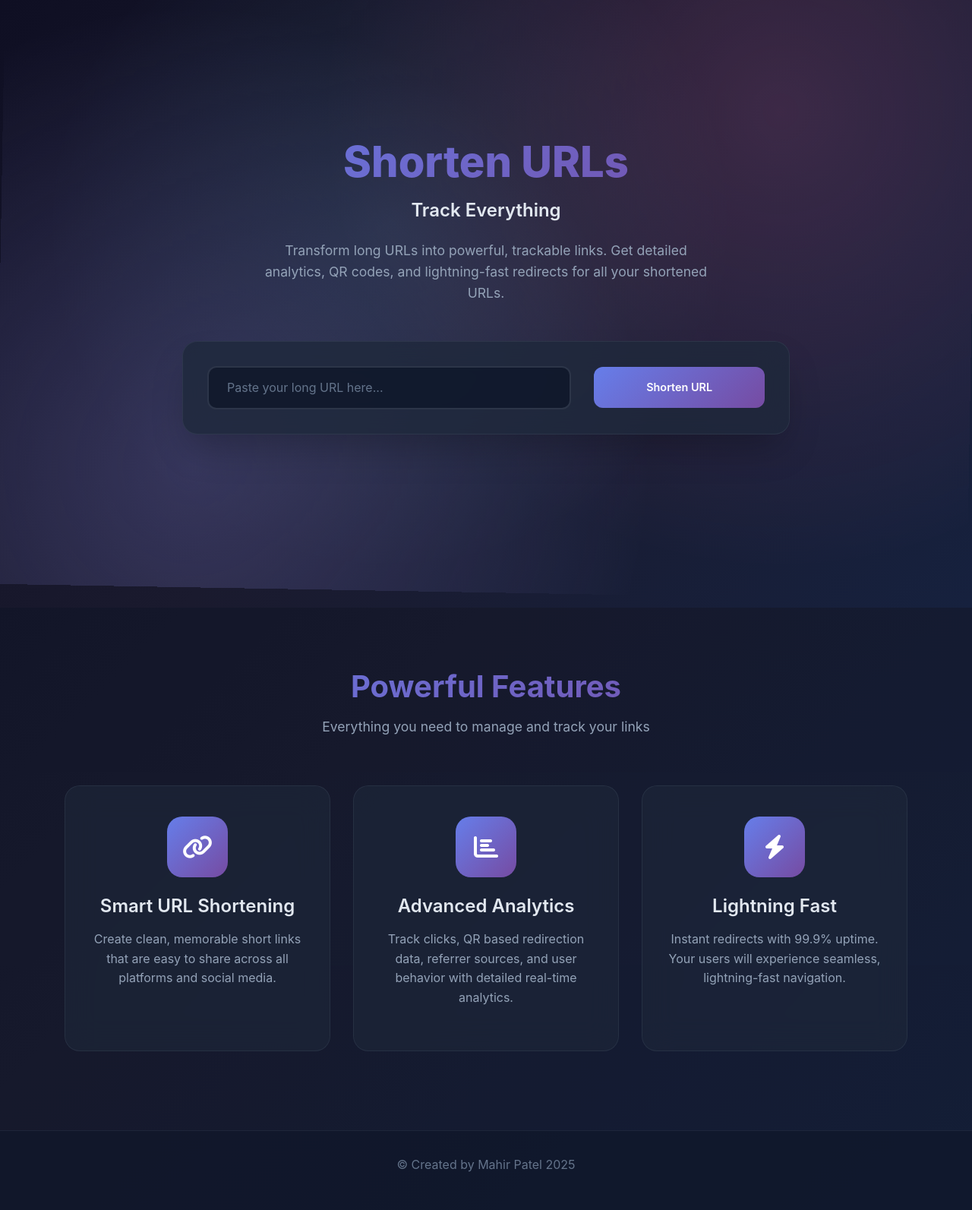
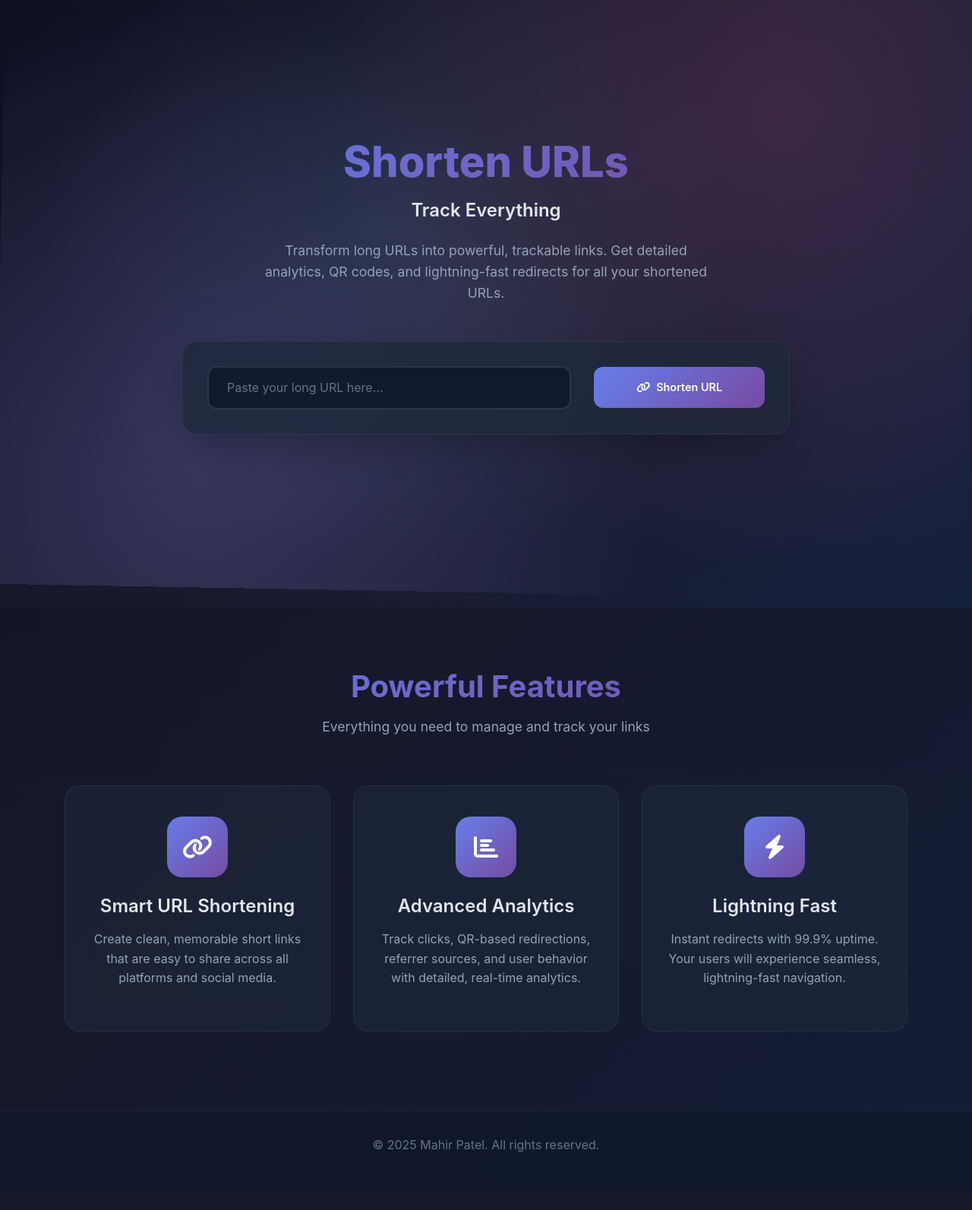
Before and after one commit to MahirPatel/Shortener, a CodeIgniter app: page / in a window 1280 px wide. Shown: the whole page at 76% size. After the commit the page ends 1517 px from the top, so only its background shows below. Run offline with CodeIgniter, Linux system fonts and the light colour scheme; some libraries are stand-ins or nearby versions.

Commit message:
Improve UI related changes

```diff
--- a/application/controllers/Home.php
+++ b/application/controllers/Home.php
@@ -9,7 +9,6 @@ class Home extends CI_Controller {
 		if(isset($param) && is_array($param) && count($param) > 0){
 			reset($param);
 			$query_param = key($param);
-			echo $query_param;
 			if($query_param != ''){
 				$shortCode = $query_param;
 			}
--- a/application/views/home.php
+++ b/application/views/home.php
@@ -4,6 +4,7 @@
     <title>Shorten URLs - Track Everything</title>
     <meta charset="utf-8">
     <meta name="viewport" content="width=device-width, initial-scale=1, shrink-to-fit=no">
+    <meta name="description" content="Transform long URLs into short, trackable links with real-time analytics, platform detection, and QR codes.">
     <link rel="stylesheet" href="https://stackpath.bootstrapcdn.com/bootstrap/4.3.1/css/bootstrap.min.css">
     <link rel="stylesheet" href="https://cdnjs.cloudflare.com/ajax/libs/font-awesome/6.6.0/css/all.min.css">
     <style>
@@ -240,6 +241,21 @@
             color: #16a34a;
         }
 
+        .stat-badge {
+            background: rgba(102, 126, 234, 0.15);
+            border: 1px solid rgba(102, 126, 234, 0.3);
+            color: #818cf8;
+            border-radius: 8px;
+            padding: 0.35rem 0.9rem;
+            font-weight: 700;
+            font-size: 0.95rem;
+            margin-left: 1rem;
+        }
+
+        .result-label i {
+            color: #667eea;
+        }
+
         .platforms_container {
             margin-top: 16px;
             padding-top: 16px;
@@ -392,7 +408,7 @@
                 </div>
                 <div class="col-md-4">
                   <button type="button" id="shorten_url" class="btn btn-primary btn-block">
-                    <span class="btn-text">Shorten URL</span>
+                    <i class="fas fa-link mr-2"></i><span class="btn-text">Shorten URL</span>
                   </button>
                 </div>
               </div>
@@ -402,21 +418,21 @@
               <div class="result-card">
                 <div class="d-flex align-items-center mb-3">
                   <i class="fas fa-check-circle text-success mr-2"></i>
-                  <h5 class="mb-0" style="color: #22c55e;">Shortened URL</h5>
+                  <h5 class="mb-0" style="color: #22c55e;">Your short link is ready!</h5>
                 </div>
 
                 <div class="result-item short_link_container">
-                  <div class="result-label">Shortened URL</div>
+                  <div class="result-label"><i class="fas fa-link mr-2"></i>Shortened URL</div>
                   <div class="result-value d-flex align-items-center justify-content-between">
                     <span class="short_link"></span>
-                    <button class="btn copy-btn" onclick="copyToClipboard()">
-                      <i class="fas fa-copy mr-1"></i>
+                    <button class="btn copy-btn copy_link_btn" onclick="copyToClipboard()">
+                      <i class="fas fa-copy mr-1"></i> Copy
                     </button>
                   </div>
                 </div>
 
                 <div class="result-item">
-                  <div class="result-label">Original URL</div>
+                  <div class="result-label"><i class="fas fa-globe mr-2"></i>Original URL</div>
                   <div class="result-value original_link"></div>
                 </div>
 
@@ -424,19 +440,17 @@
                   <div class="col-md-6">
                     <div class="result-item">
                       <div class="result-label d-flex align-items-center justify-content-between">
-                        <span>Total Clicks</span>
-                        <button class="btn copy-btn">
-                          <span class="result-value clicks">0</span>
-                        </button>
+                        <span><i class="fas fa-mouse-pointer mr-2"></i>Total Clicks</span>
+                        <span class="stat-badge clicks">0</span>
                       </div>
                     </div>
                   </div>
                   <div class="col-md-6">
                     <div class="result-item">
                       <div class="result-label d-flex align-items-center justify-content-between">
-                        <span>QR Code</span>
+                        <span><i class="fas fa-qrcode mr-2"></i>QR Code</span>
                         <button class="btn copy-btn qr_code_btn">
-                          <i class="fas fa-qrcode mr-1"></i>
+                          <i class="fas fa-download mr-1"></i> Download
                         </button>
                       </div>
                     </div>
@@ -444,7 +458,7 @@
                 </div>
 
                 <div class="result-item platforms_container" style="display: none;">
-                  <div class="result-label">Platform Analytics</div>
+                  <div class="result-label"><i class="fas fa-chart-pie mr-2"></i>Platform Analytics</div>
                   <div class="result-value platforms"></div>
                 </div>
               </div>
@@ -479,7 +493,7 @@
               </div>
               <h3 class="feature-title">Advanced Analytics</h3>
               <p class="feature-description">
-                Track clicks, QR based redirection data, referrer sources, and user behavior with detailed real-time analytics.
+                Track clicks, QR-based redirections, referrer sources, and user behavior with detailed, real-time analytics.
               </p>
             </div>
           </div>
@@ -501,7 +515,7 @@
 
     <footer class="footer">
       <div class="container">
-        <p>&copy; Created by Mahir Patel 2025</p>
+        <p>&copy; 2025 Mahir Patel. All rights reserved.</p>
       </div>
     </footer>
 
@@ -644,10 +658,10 @@
                 navigator.clipboard.writeText(shortLink).then(function() {
                     showNotification('URL copied to clipboard!', 'success');
 
-                    // Visual feedback
-                    $('.copy-btn').html('<i class="fas fa-check mr-1"></i> Copied!');
+                    // Visual feedback (scoped to the copy button only)
+                    $('.copy_link_btn').html('<i class="fas fa-check mr-1"></i> Copied!');
                     setTimeout(function() {
-                        $('.copy-btn').html('<i class="fas fa-copy mr-1"></i> Copy');
+                        $('.copy_link_btn').html('<i class="fas fa-copy mr-1"></i> Copy');
                     }, 2000);
                 }).catch(function() {
                     // Fallback for older browsers
```
Also changed, not shown: README.md.
